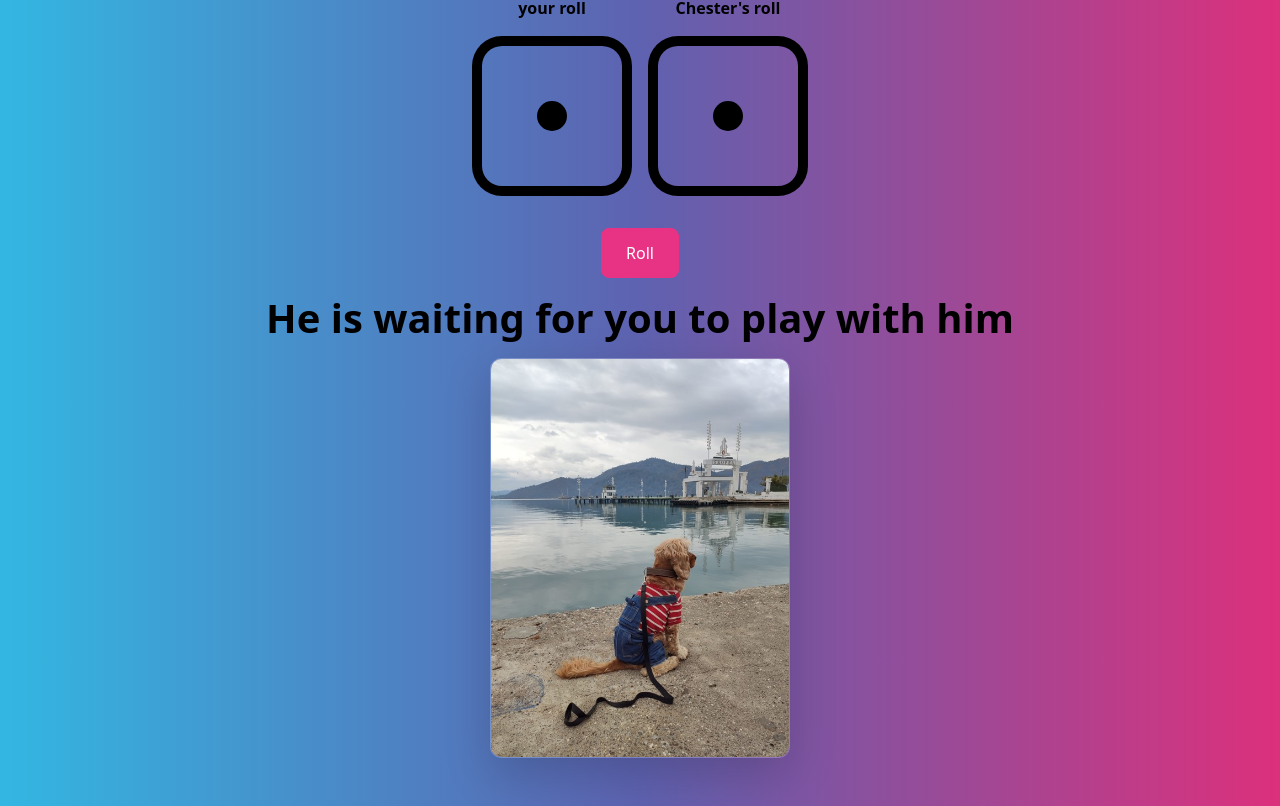
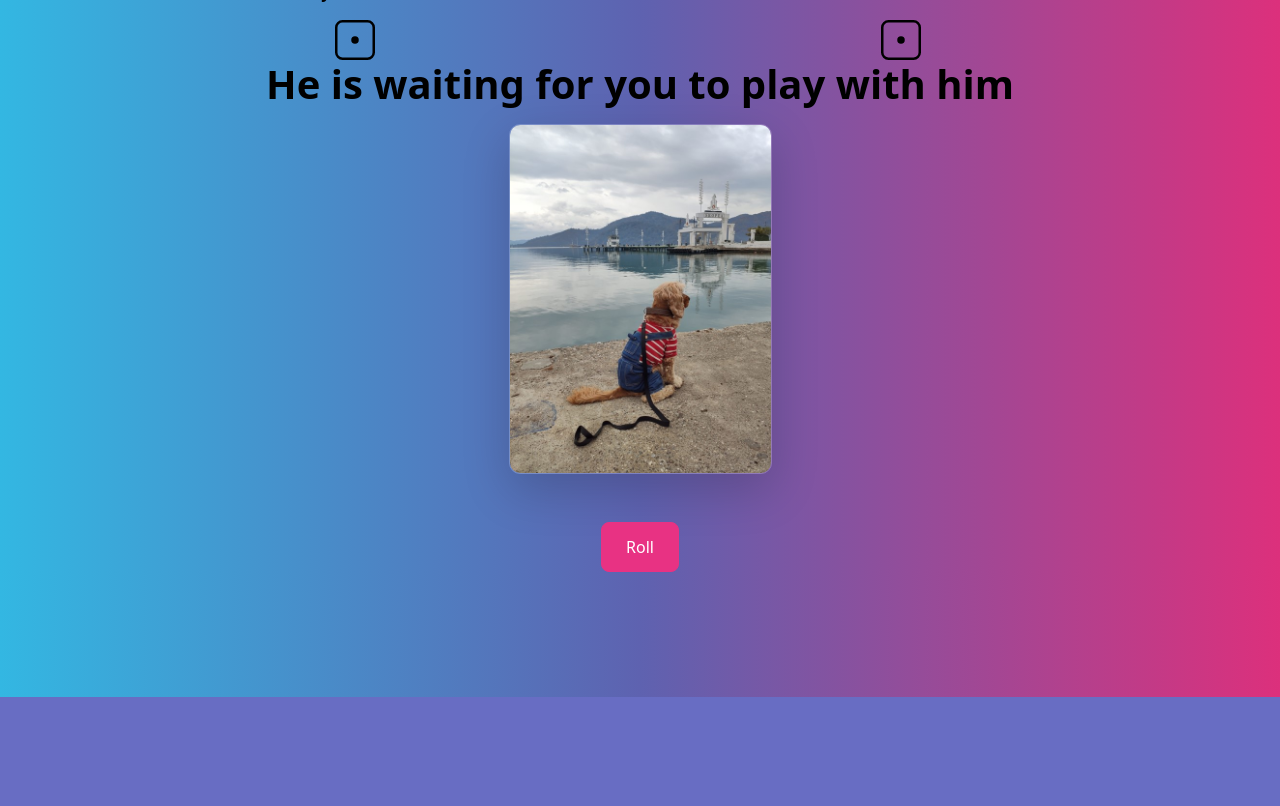
Before and after one commit to martz28/web-dev2023-chester-plays-dice, a plain HTML site: page index.html in a window 1280 px wide. Shown: the part 103-909 px from the top of the page. After the commit the page ends 800 px from the top, so only its background shows below. Drawn offline with nearby package versions, Linux system fonts and the light colour scheme.

Commit message:
# Scaling still not right
1. Made small scaling changes. Still not right.

```diff
--- a/index.html
+++ b/index.html
@@ -5,59 +5,31 @@
     <meta name="viewport" content="width=device-width, initial-scale=1">
     <title>Dice Game</title>
     <link rel="stylesheet" href="./bootstrap.css">
-    <link rel="stylesheet" href="index.css">
+    <link rel="stylesheet" href="./index.css">
 </head>
 <body>
-<!--<div class="container text-center">-->
 
-<!--    <div class="row">-->
-<!--        <h1 class=" fw-bold text-body-emphasis">Dice Game</h1>-->
-<!--    </div>-->
-<!--    <div class="col dice my-5">-->
-<!--        <img class="Roll" src="./svgs/dice_1.svg" height="80px"-->
-<!--             alt="dice"-->
-<!--             id="diceMine">-->
-<!--        <img class="Roll" src="./svgs/dice_1.svg" height="80px"-->
-<!--             alt="dice"-->
-<!--             id="diceYours">-->
-<!--    </div>-->
-<!--    <div class="row">-->
-<!--        <div class="col-12">-->
-<!--            <button class="btn btn-primary " id="roll">Roll</button>-->
-<!--        </div>-->
-<!--    </div>-->
-<!--</div>-->
-
-<section>
-<div class="container  px-4 pt-2  text-center ">
-    <h1 class="display-4 fw-bold text-body-emphasis">Play Against Chester</h1>
-    <div class="col-lg-6 mx-auto">
-        <div class="d-grid gap-2 d-sm-flex justify-content-sm-center mb-3">
-            <div>
+<div class="container bodyContainer">
+    <h1 class="display-4 fw-bold text-body-emphasis text-center">Play Against Chester</h1>
+    <div class="container row text-center">
+    <div class="dice col-6">
         <p class=" fw-bold text-body-emphasis">your roll</p>
-                <img class="Roll" src="./svgs/dice_1.svg" height="160px"
+        <img class="Roll" src="./svgs/dice_1.svg" height="40"
              alt="dice"
              id="diceYours">
     </div>
-            <div>
+
+    <div class="dice col-6">
         <p class=" fw-bold text-body-emphasis">Chester's roll</p>
-                <img class="Roll" src="./svgs/dice_1.svg" height="160px"
+        <img class="Roll" src="./svgs/dice_1.svg" height="40"
              alt="dice"
              id="diceChesters">
     </div>
+    </div>
 
 
-        </div>
-    </div>
-    <div class="overflow-hidden" style="max-height: 30vh;">
-        <div class="container px-5 pb-2">
-            <button class="btn btn-primary " id="roll">Roll</button>
-        </div>
-    </div>
 
-</div>
-</section>
-<section>
+
     <div class="container text-center" >
         <h1 id="wordResult" class=" fw-bold text-body-emphasis">He is waiting
             for
@@ -68,10 +40,18 @@
         <img id="chesterPhoto"
              src="./images/chesterIsWaiting.jpg"
              class="  border rounded-3 shadow-lg mb-4"
-                 alt="Example image" height="400" loading="lazy">
+             alt="Example image" height="350" loading="lazy">
+    </div>
+    <div class=" text-center" >
+        <button class="btn btn-primary" id="roll">Roll</button>
+    </div>
 
 </div>
-</section>
+
+
+
+
+
 
 
 <script src="https://cdn.jsdelivr.net/npm/bootstrap@5.3.1/dist/js/bootstrap.bundle.min.js" integrity="sha384-HwwvtgBNo3bZJJLYd8oVXjrBZt8cqVSpeBNS5n7C8IVInixGAoxmnlMuBnhbgrkm" crossorigin="anonymous"></script>
```
Lines whose indentation alone changed are shown as unchanged.
